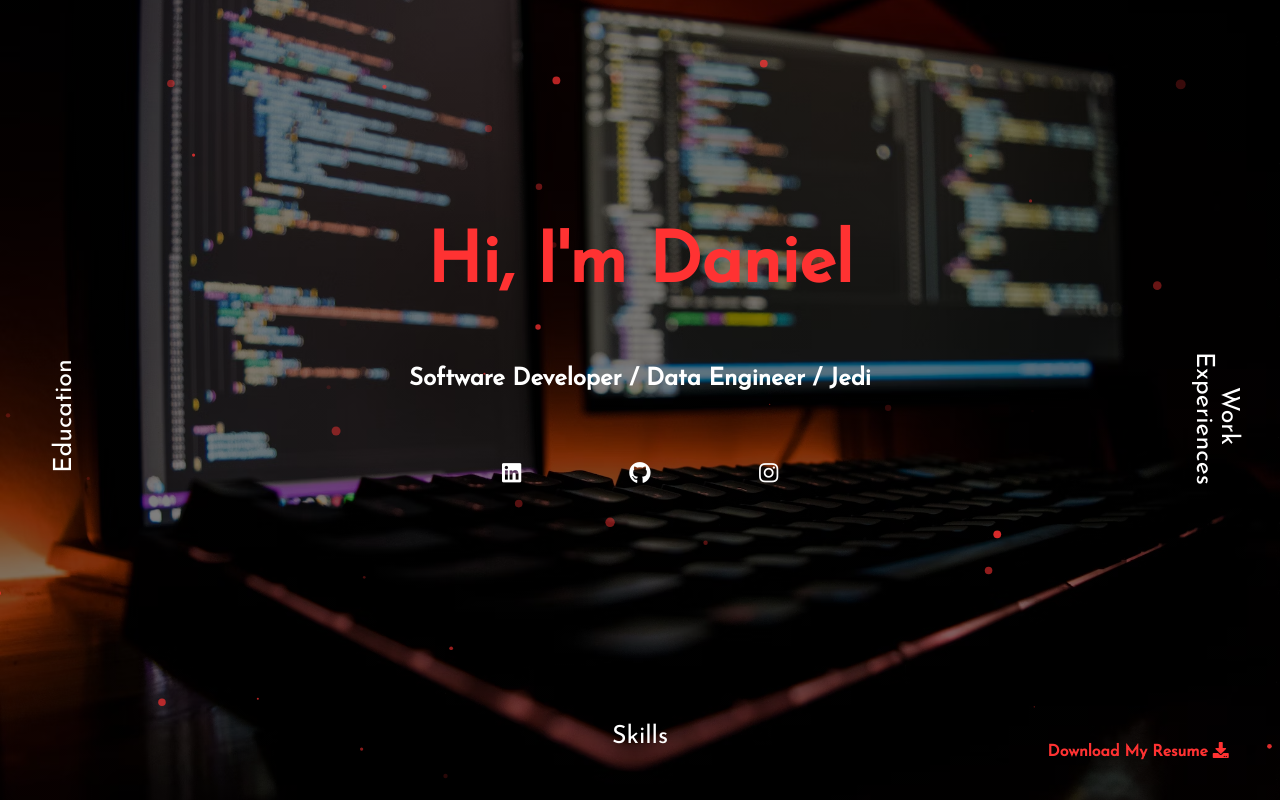
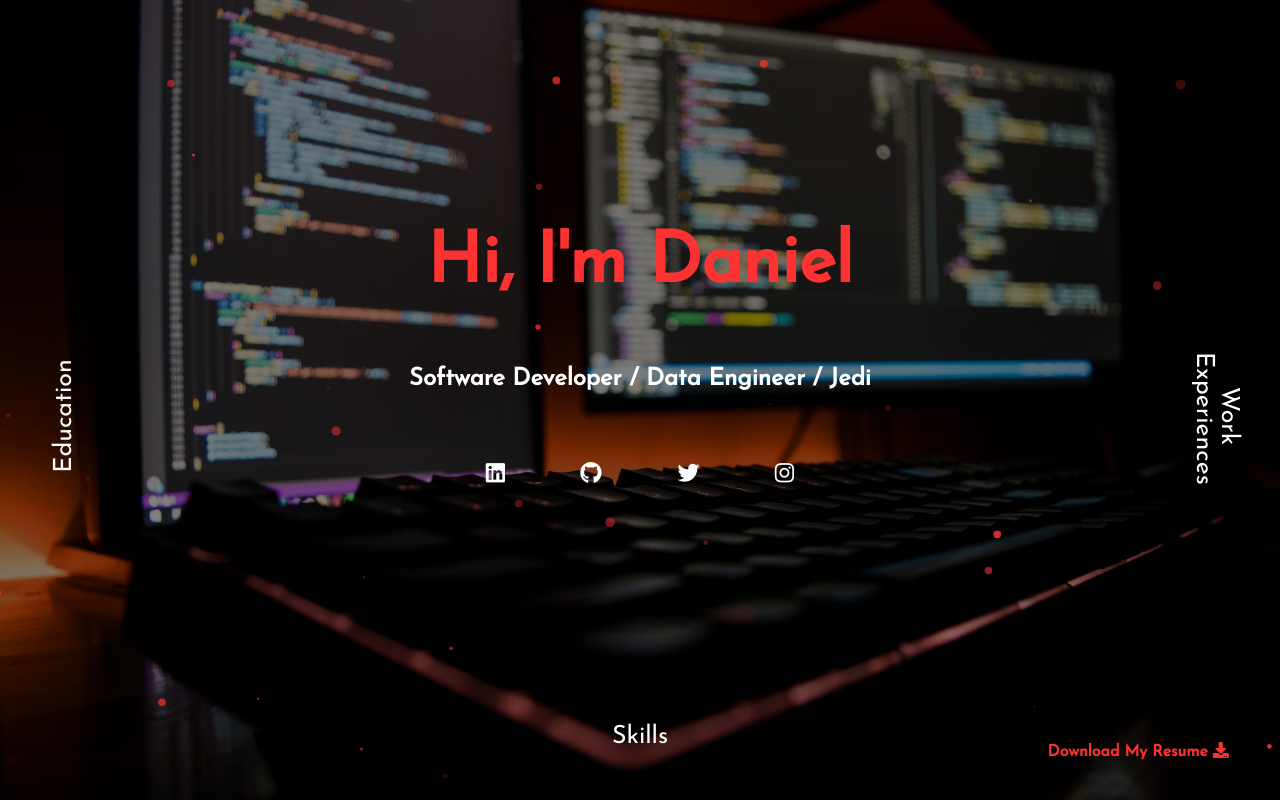
Before and after one commit to encisoda/portfolio, a plain HTML site: page index.html in a window 1280 px wide. Drawn offline with nearby package versions, Linux system fonts and the light colour scheme.

Commit message:
Se actualizo twitter

```diff
--- a/index.html
+++ b/index.html
@@ -44,6 +44,9 @@
                     <td class="animated zoomIn" style="animation-delay:2.8s;">
                         <a class="social" href="https://github.com/encisoda">
                         <i class="fab fa-github"></i></a></td>
+                    <td class="animated zoomIn" style="animation-delay:2.8s;">
+                        <a class="social" href="https://twitter.com/DanielE30712252">
+                        <i class="fab fa-twitter"></i></a></td>
                     <td class="animated zoomIn" style="animation-delay:2.6s;">
                         <a class="social" href="https://www.instagram.com/encisoda/?hl=es-la">
                         <i class="fab fa-instagram"></i></a></td>
```
